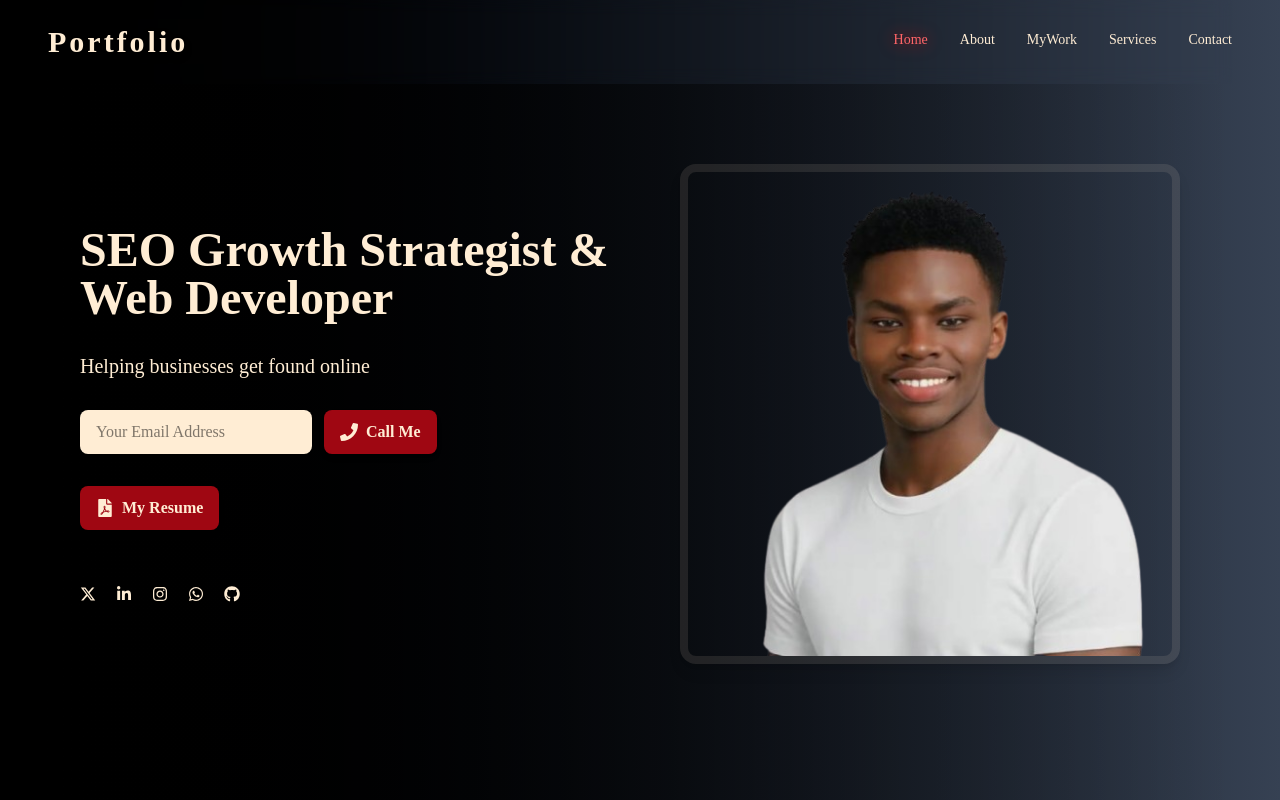
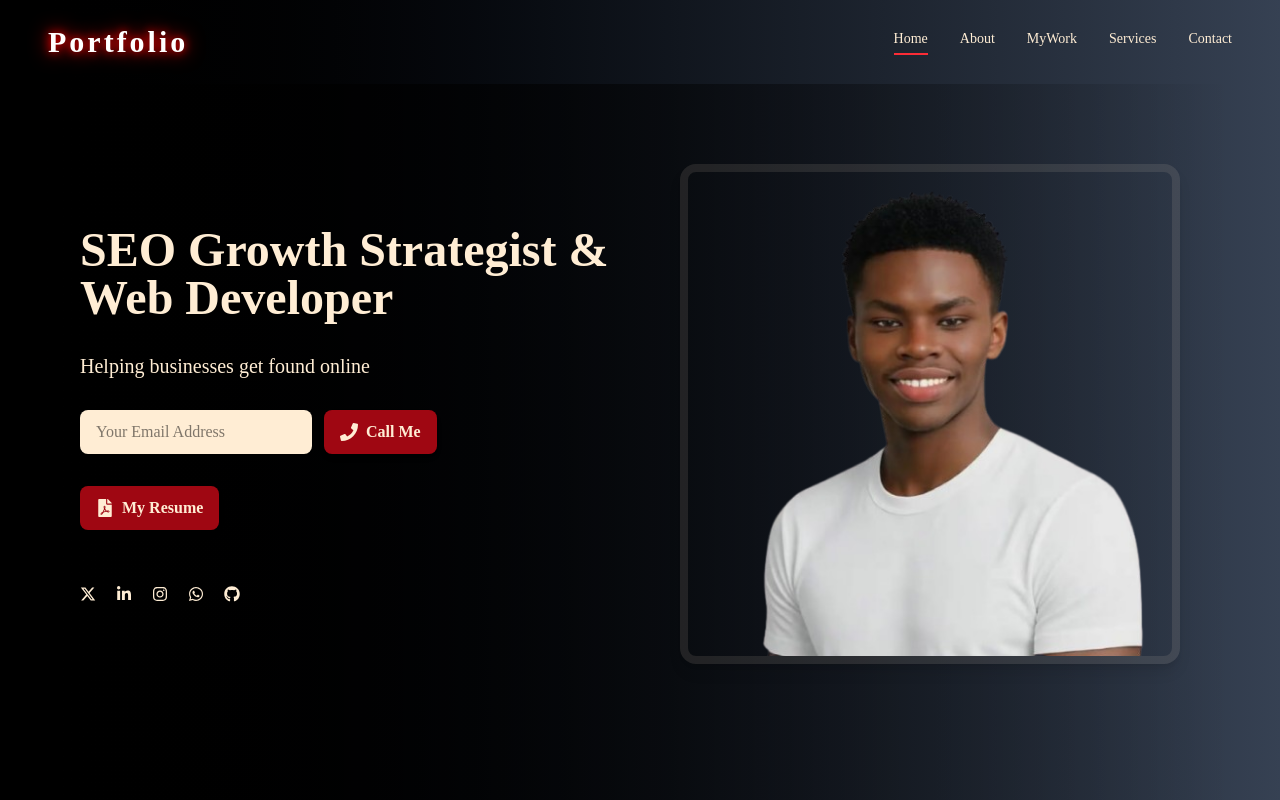
Before and after one commit to Segeramos/Crimson, a React (Vite) app: page / in a window 1280 px wide. Shown: the top 800 px of the page. Built offline with nearby package versions, Linux system fonts and the light colour scheme.

Commit message:
dropdown menu update

```diff
--- a/src/App.jsx
+++ b/src/App.jsx
@@ -1,3 +1,137 @@
+// // src/App.jsx
+// import { Link } from "react-router-dom";
+// import { useState } from "react";
+// import { BrowserRouter as Router, Routes, Route, NavLink } from "react-router-dom";
+// import Home from "./components/Home";
+// import About from "./components/About";
+// import Projects from "./components/Projects";
+// import Services from "./components/Services";
+// import Contact from "./components/Contact";
+// import Blog from "./components/Blog";
+
+// export default function App() {
+//   const [menuOpen, setMenuOpen] = useState(false);
+
+//   return (
+//     <Router>
+//       <div className="min-h-screen bg-gradient-to-r from-black to-gray-700 text-orange-100 font-['Karla']">
+//         <div className="container mx-auto px-4 sm:px-6 md:px-8 lg:px-12">
+//           {/* Navbar */}
+//           <nav className="relative sticky top-0 z-50 flex justify-between items-center py-6 backdrop-blur">
+//             {/* Logo (Portfolio link) */}
+//             <Link
+//               to="/blog"
+//               className="text-3xl font-bold tracking-widest cursor-pointer text-orange-100 drop-shadow-lg"
+//             >
+//               Portfolio
+//             </Link>
+
+//             {/* Desktop Menu */}
+//             <div className="hidden md:flex space-x-8 text-sm">
+//               {["/", "/about", "/projects", "/services", "/contact"].map((path, i) => (
+//                 <NavLink
+//                   key={path}
+//                   to={path}
+//                   className={({ isActive }) =>
+//                     `pb-1 transition-all duration-300
+//                      ${
+//                        isActive
+//                          ? "text-red-400 drop-shadow-[0_0_8px_rgba(255,0,0,0.7)]"
+//                          : "text-orange-100"
+//                      }
+//                      hover:text-red-500 hover:drop-shadow-[0_0_6px_rgba(255,100,100,0.9)]`
+//                   }
+//                 >
+//                   {["Home", "About", "MyWork", "Services", "Contact"][i]}
+//                 </NavLink>
+//               ))}
+//             </div>
+
+//             {/* Mobile Menu Button */}
+//             <button
+//               className="md:hidden focus:outline-none"
+//               onClick={() => setMenuOpen(!menuOpen)}
+//             >
+//               <svg
+//                 className="w-6 h-6"
+//                 fill="none"
+//                 stroke="currentColor"
+//                 viewBox="0 0 24 24"
+//                 xmlns="http://www.w3.org/2000/svg"
+//               >
+//                 {menuOpen ? (
+//                   <path
+//                     strokeLinecap="round"
+//                     strokeLinejoin="round"
+//                     strokeWidth={2}
+//                     d="M6 18L18 6M6 6l12 12"
+//                   />
+//                 ) : (
+//                   <path
+//                     strokeLinecap="round"
+//                     strokeLinejoin="round"
+//                     strokeWidth={2}
+//                     d="M4 6h16M4 12h16M4 18h16"
+//                   />
+//                 )}
+//               </svg>
+//             </button>
+
+// {/* Mobile Dropdown (proper blur) */}
+// <div
+//   className={`absolute top-full left-0 w-full
+//              bg-black/65
+//               px-6 py-6 flex flex-col items-center space-y-6 md:hidden z-50 shadow-2xl
+//               transform transition-all duration-500 ease-in-out ${
+//     menuOpen
+//       ? "opacity-100 translate-y-0 scale-100 pointer-events-auto"
+//       : "opacity-0 -translate-y-8 scale-90 pointer-events-none"
+//   }`}
+// >
+//   {["/", "/about", "/projects", "/services", "/contact"].map((path, i) => (
+//     <NavLink
+//       key={path}
+//       to={path}
+//       className={({ isActive }) =>
+//         `text-lg font-semibold pb-1 transition-all duration-300
+//          ${
+//            isActive
+//              ? "text-red-400 drop-shadow-[0_0_8px_rgba(255,0,0,0.7)]"
+//              : "text-orange-100"
+//          }
+//          hover:text-red-500 hover:drop-shadow-[0_0_6px_rgba(255,100,100,0.9)]`
+//       }
+//       onClick={() => setMenuOpen(false)}
+//     >
+//       {["Home", "About", "MyWork", "Services", "Contact"][i]}
+//     </NavLink>
+//   ))}
+// </div>
+
+
+//           </nav>
+
+//           {/* Page Content */}
+//           <main className="pb-12">
+//             <Routes>
+//               <Route path="/" element={<Home />} />
+//               <Route path="/about" element={<About />} />
+//               <Route path="/projects" element={<Projects />} />
+//               <Route path="/services" element={<Services />} />
+//               <Route path="/contact" element={<Contact />} />
+//               <Route path="/blog" element={<Blog />} />
+//             </Routes>
+//           </main>
+//         </div>
+//       </div>
+//     </Router>
+//   );
+// }
+
+
+
+
+
 // src/App.jsx
 import { Link } from "react-router-dom";
 import { useState } from "react";
@@ -17,11 +151,10 @@ export default function App() {
       <div className="min-h-screen bg-gradient-to-r from-black to-gray-700 text-orange-100 font-['Karla']">
         <div className="container mx-auto px-4 sm:px-6 md:px-8 lg:px-12">
           {/* Navbar */}
-          <nav className="relative sticky top-0 z-50 flex justify-between items-center py-6 backdrop-blur">
-            {/* Logo (Portfolio link) */}
+          <nav className="relative flex justify-between items-center py-6">
             <Link
               to="/blog"
-              className="text-3xl font-bold tracking-widest cursor-pointer text-orange-100 drop-shadow-lg"
+              className="text-3xl font-bold tracking-widest glow-text animate-glow cursor-pointer"
             >
               Portfolio
             </Link>
@@ -33,13 +166,9 @@ export default function App() {
                   key={path}
                   to={path}
                   className={({ isActive }) =>
-                    `pb-1 transition-all duration-300
-                     ${
-                       isActive
-                         ? "text-red-400 drop-shadow-[0_0_8px_rgba(255,0,0,0.7)]"
-                         : "text-orange-100"
-                     }
-                     hover:text-red-500 hover:drop-shadow-[0_0_6px_rgba(255,100,100,0.9)]`
+                    `hover:text-red-500 pb-1 ${
+                      isActive ? "border-b-2 border-red-500" : ""
+                    }`
                   }
                 >
                   {["Home", "About", "MyWork", "Services", "Contact"][i]}
@@ -77,12 +206,9 @@ export default function App() {
               </svg>
             </button>
 
-{/* Mobile Dropdown (proper blur) */}
+            {/* Mobile Dropdown */}
             <div
-  className={`absolute top-full left-0 w-full
-             bg-black/65
-              px-6 py-6 flex flex-col items-center space-y-6 md:hidden z-50 shadow-2xl
-              transform transition-all duration-500 ease-in-out ${
+              className={`absolute top-full left-0 w-full backdrop-blur-md  px-6 py-6 flex flex-col items-center space-y-6 md:hidden z-50 shadow-2xl transform transition-all duration-500 ease-in-out ${
                 menuOpen
                   ? "opacity-100 translate-y-0 scale-100 pointer-events-auto"
                   : "opacity-0 -translate-y-8 scale-90 pointer-events-none"
@@ -93,13 +219,9 @@ export default function App() {
                   key={path}
                   to={path}
                   className={({ isActive }) =>
-        `text-lg font-semibold pb-1 transition-all duration-300
-         ${
-           isActive
-             ? "text-red-400 drop-shadow-[0_0_8px_rgba(255,0,0,0.7)]"
-             : "text-orange-100"
-         }
-         hover:text-red-500 hover:drop-shadow-[0_0_6px_rgba(255,100,100,0.9)]`
+                    `hover:text-red-400 text-lg font-semibold pb-1 ${
+                      isActive ? "border-b-2 border-red-500" : ""
+                    }`
                   }
                   onClick={() => setMenuOpen(false)}
                 >
@@ -107,8 +229,6 @@ export default function App() {
                 </NavLink>
               ))}
             </div>
-
-
           </nav>
 
           {/* Page Content */}
@@ -119,7 +239,7 @@ export default function App() {
               <Route path="/projects" element={<Projects />} />
               <Route path="/services" element={<Services />} />
               <Route path="/contact" element={<Contact />} />
-              <Route path="/blog" element={<Blog />} />
+              <Route path="/blog" element={<Blog />} /> {/* <-- Add your Blog route here */}
             </Routes>
           </main>
         </div>
```
Lines whose indentation alone changed are shown as unchanged.
